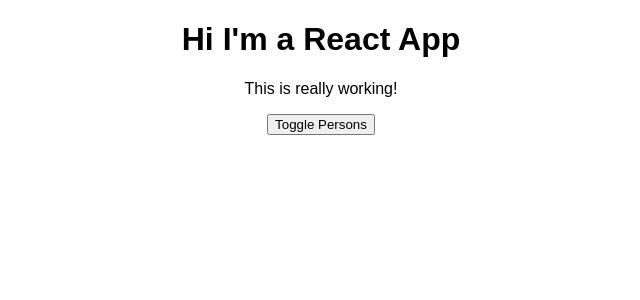
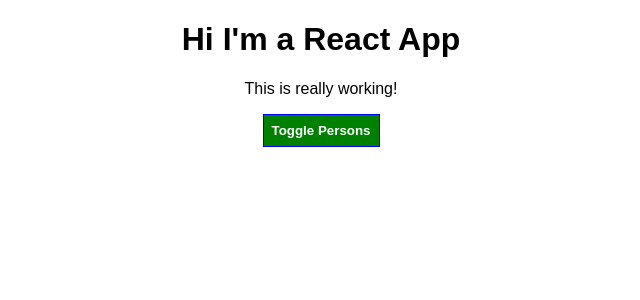
Before and after one commit to sagar-acharya/react-complete-guide, a React (Create React App) app: page / in a window 1280 px wide. Shown: the top 300 px of the page, without its empty margins (319-959 px from the left). Built offline with nearby package versions, Linux system fonts and the light colour scheme.

Commit message:
radium package

```diff
--- a/package.json
+++ b/package.json
@@ -3,6 +3,7 @@
   "version": "0.1.0",
   "private": true,
   "dependencies": {
+    "radium": "^0.25.2",
     "react": "^16.8.6",
     "react-dom": "^16.8.6",
     "react-scripts": "1.1.5"
--- a/src/App.js
+++ b/src/App.js
@@ -1,4 +1,5 @@
 import React, { Component } from 'react';
+import Radium from 'radium';
 import './App.css';
 import Person from './Person/Person'
 
@@ -14,7 +15,7 @@
   nameChangedHandler = (event,id) => {
 	//console.log('was clicked');
 	const personIndex = this.state.persons.findIndex(p => {
-		return p.id == id;
+		return p.id === id;
 	});
 
 	const person = { ...this.state.persons[personIndex] }
@@ -51,7 +52,18 @@
   }
 
   render() {
-
+    const style = {
+      backgroundColor: 'green',
+      color: 'white',
+      border: '1px solid blue',
+      padding: '8px',
+      cursor: 'pointer',
+      fontWeight: 'bold',
+      ':hover':{
+        backgroundColor: 'pink',
+        color: 'black',
+      }
+    }
     let persons = null;
 
     if(this.state.showPersons) {
@@ -67,12 +79,17 @@
 			})}
         </div>
       );
+      style.backgroundColor = 'red';
+      style[':hover'] = {
+        backgroundColor: 'orange',
+        color: 'green',
+      };
     }
     return (
       <div className="App">
         <h1>Hi I'm a React App</h1>
         <p> This is really working!</p>
-        <button onClick={this.togglePersonsHanler}>Toggle Persons</button>
+        <button style={style} onClick={this.togglePersonsHanler}>Toggle Persons</button>
         {persons}
       </div>
     );
@@ -80,4 +97,4 @@
   }
 }
 
-export default App;
+export default Radium(App);
```
Also changed, not shown: 1 other file (tests, documents, lock files or other folders).
